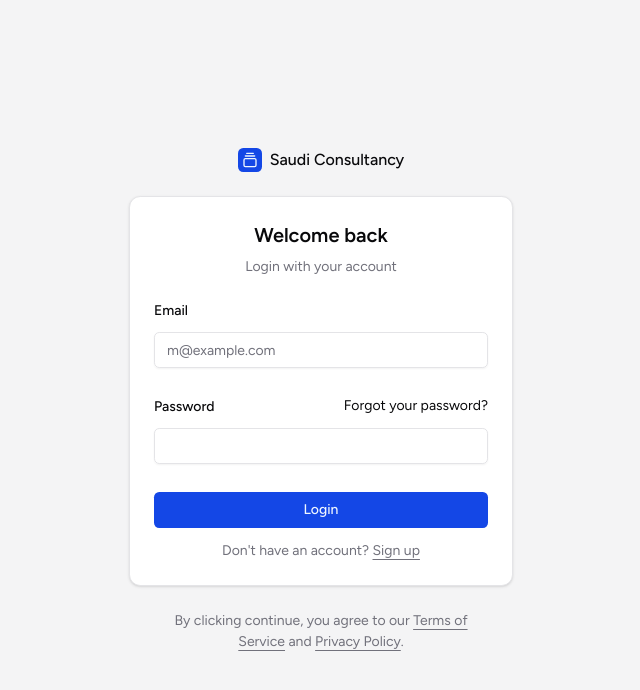
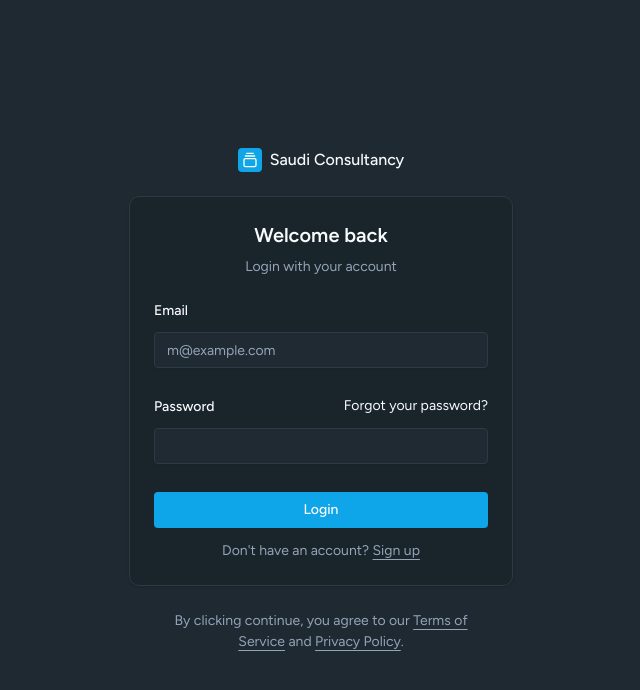
Before and after one commit to Fazifazz/saudi_consultancy_client, a Next.js app: page /login in a window 1280 px wide. Shown: the top 690 px of the page, without its empty margins (319-959 px from the left). Built offline with nearby package versions, Linux system fonts and the light colour scheme.

Commit message:
feat: add blue theme

```diff
--- a/app/globals.css
+++ b/app/globals.css
@@ -4,116 +4,127 @@
 
 @custom-variant dark (&:is(.dark *));
 
+:root {
+  --background: oklch(0.991 0.002 247.839);
+  --foreground: oklch(0.208 0.04 265.755);
+  --card: oklch(1 0 0);
+  --card-foreground: oklch(0.208 0.04 265.755);
+  --popover: oklch(1 0 0);
+  --popover-foreground: oklch(0.208 0.04 265.755);
+  --primary: oklch(0.588 0.139 241.966);
+  --primary-foreground: oklch(1 0.001 0);
+  --secondary: oklch(0.968 0.007 247.896);
+  --secondary-foreground: oklch(0.208 0.04 265.755);
+  --muted: oklch(0.984 0.003 247.858);
+  --muted-foreground: oklch(0.554 0.041 257.417);
+  --accent: oklch(0.951 0.025 236.824);
+  --accent-foreground: oklch(0.5 0.119 242.749);
+  --destructive: oklch(0.577 0.215 27.325);
+  --border: oklch(0.929 0.013 255.508);
+  --input: oklch(0.929 0.013 255.508);
+  --ring: oklch(0.588 0.139 241.966);
+  --chart-1: oklch(0.588 0.139 241.966);
+  --chart-2: oklch(0.696 0.149 162.48);
+  --chart-3: oklch(0.769 0.165 70.08);
+  --chart-4: oklch(0.541 0.247 293.009);
+  --chart-5: oklch(0.586 0.222 17.585);
+  --sidebar: oklch(0.984 0.003 247.858);
+  --sidebar-foreground: oklch(0.372 0.039 257.287);
+  --sidebar-primary: oklch(0.588 0.139 241.966);
+  --sidebar-primary-foreground: oklch(1 0.001 0);
+  --sidebar-accent: oklch(0.951 0.025 236.824);
+  --sidebar-accent-foreground: oklch(0.5 0.119 242.749);
+  --sidebar-border: oklch(0.929 0.013 255.508);
+  --sidebar-ring: oklch(0.588 0.139 241.966);
+  --font-sans: 'Inter', system-ui, -apple-system, sans-serif;
+  --font-serif: ui-serif, Georgia, Cambria, 'Times New Roman', Times, serif;
+  --font-mono:
+    ui-monospace, SFMono-Regular, Menlo, Monaco, Consolas, 'Liberation Mono', 'Courier New',
+    monospace;
+  --radius: 0.375rem;
+}
+
+.dark {
+  --background: oklch(0.199 0.016 236.022);
+  --foreground: oklch(0.984 0.003 247.858);
+  --card: oklch(0.254 0.019 239.043);
+  --card-foreground: oklch(0.984 0.003 247.858);
+  --popover: oklch(0.254 0.019 239.043);
+  --popover-foreground: oklch(0.984 0.003 247.858);
+  --primary: oklch(0.685 0.148 237.323);
+  --primary-foreground: oklch(1 0.001 0);
+  --secondary: oklch(0.341 0.025 241.531);
+  --secondary-foreground: oklch(0.984 0.003 247.858);
+  --muted: oklch(0.275 0.023 243.374);
+  --muted-foreground: oklch(0.711 0.035 256.788);
+  --accent: oklch(0.399 0.03 237.72);
+  --accent-foreground: oklch(1 0.001 0);
+  --destructive: oklch(0.637 0.208 25.331);
+  --border: oklch(0.341 0.025 241.531);
+  --input: oklch(0.341 0.025 241.531);
+  --ring: oklch(0.685 0.148 237.323);
+  --chart-1: oklch(0.685 0.148 237.323);
+  --chart-2: oklch(0.696 0.149 162.48);
+  --chart-3: oklch(0.769 0.165 70.08);
+  --chart-4: oklch(0.606 0.219 292.717);
+  --chart-5: oklch(0.645 0.215 16.439);
+  --sidebar: oklch(0.177 0.015 239.748);
+  --sidebar-foreground: oklch(0.968 0.007 247.896);
+  --sidebar-primary: oklch(0.685 0.148 237.323);
+  --sidebar-primary-foreground: oklch(1 0.001 0);
+  --sidebar-accent: oklch(0.275 0.023 243.374);
+  --sidebar-accent-foreground: oklch(1 0.001 0);
+  --sidebar-border: oklch(0.275 0.023 243.374);
+  --sidebar-ring: oklch(0.685 0.148 237.323);
+  --font-sans: 'Inter', system-ui, -apple-system, sans-serif;
+  --font-serif: ui-serif, Georgia, Cambria, 'Times New Roman', Times, serif;
+  --font-mono:
+    ui-monospace, SFMono-Regular, Menlo, Monaco, Consolas, 'Liberation Mono', 'Courier New',
+    monospace;
+  --radius: 0.375rem;
+}
+
 @theme inline {
   --color-background: var(--background);
   --color-foreground: var(--foreground);
+  --color-card: var(--card);
+  --color-card-foreground: var(--card-foreground);
+  --color-popover: var(--popover);
+  --color-popover-foreground: var(--popover-foreground);
+  --color-primary: var(--primary);
+  --color-primary-foreground: var(--primary-foreground);
+  --color-secondary: var(--secondary);
+  --color-secondary-foreground: var(--secondary-foreground);
+  --color-muted: var(--muted);
+  --color-muted-foreground: var(--muted-foreground);
+  --color-accent: var(--accent);
+  --color-accent-foreground: var(--accent-foreground);
+  --color-destructive: var(--destructive);
+  --color-border: var(--border);
+  --color-input: var(--input);
+  --color-ring: var(--ring);
+  --color-chart-1: var(--chart-1);
+  --color-chart-2: var(--chart-2);
+  --color-chart-3: var(--chart-3);
+  --color-chart-4: var(--chart-4);
+  --color-chart-5: var(--chart-5);
+  --color-sidebar: var(--sidebar);
+  --color-sidebar-foreground: var(--sidebar-foreground);
+  --color-sidebar-primary: var(--sidebar-primary);
+  --color-sidebar-primary-foreground: var(--sidebar-primary-foreground);
+  --color-sidebar-accent: var(--sidebar-accent);
+  --color-sidebar-accent-foreground: var(--sidebar-accent-foreground);
+  --color-sidebar-border: var(--sidebar-border);
+  --color-sidebar-ring: var(--sidebar-ring);
+
   --font-sans: var(--font-sans);
-  --font-mono: var(--font-geist-mono);
-  --color-sidebar-ring: var(--sidebar-ring);
-  --color-sidebar-border: var(--sidebar-border);
-  --color-sidebar-accent-foreground: var(--sidebar-accent-foreground);
-  --color-sidebar-accent: var(--sidebar-accent);
-  --color-sidebar-primary-foreground: var(--sidebar-primary-foreground);
-  --color-sidebar-primary: var(--sidebar-primary);
-  --color-sidebar-foreground: var(--sidebar-foreground);
-  --color-sidebar: var(--sidebar);
-  --color-chart-5: var(--chart-5);
-  --color-chart-4: var(--chart-4);
-  --color-chart-3: var(--chart-3);
-  --color-chart-2: var(--chart-2);
-  --color-chart-1: var(--chart-1);
-  --color-ring: var(--ring);
-  --color-input: var(--input);
-  --color-border: var(--border);
-  --color-destructive: var(--destructive);
-  --color-accent-foreground: var(--accent-foreground);
-  --color-accent: var(--accent);
-  --color-muted-foreground: var(--muted-foreground);
-  --color-muted: var(--muted);
-  --color-secondary-foreground: var(--secondary-foreground);
-  --color-secondary: var(--secondary);
-  --color-primary-foreground: var(--primary-foreground);
-  --color-primary: var(--primary);
-  --color-popover-foreground: var(--popover-foreground);
-  --color-popover: var(--popover);
-  --color-card-foreground: var(--card-foreground);
-  --color-card: var(--card);
+  --font-mono: var(--font-mono);
+  --font-serif: var(--font-serif);
+
   --radius-sm: calc(var(--radius) - 4px);
   --radius-md: calc(var(--radius) - 2px);
   --radius-lg: var(--radius);
   --radius-xl: calc(var(--radius) + 4px);
-  --radius-2xl: calc(var(--radius) + 8px);
-  --radius-3xl: calc(var(--radius) + 12px);
-  --radius-4xl: calc(var(--radius) + 16px);
-}
-
-:root {
-  --background: oklch(1 0 0);
-  --foreground: oklch(0.141 0.005 285.823);
-  --card: oklch(1 0 0);
-  --card-foreground: oklch(0.141 0.005 285.823);
-  --popover: oklch(1 0 0);
-  --popover-foreground: oklch(0.141 0.005 285.823);
-  --primary: oklch(0.488 0.243 264.376);
-  --primary-foreground: oklch(0.97 0.014 254.604);
-  --secondary: oklch(0.967 0.001 286.375);
-  --secondary-foreground: oklch(0.21 0.006 285.885);
-  --muted: oklch(0.967 0.001 286.375);
-  --muted-foreground: oklch(0.552 0.016 285.938);
-  --accent: oklch(0.967 0.001 286.375);
-  --accent-foreground: oklch(0.21 0.006 285.885);
-  --destructive: oklch(0.577 0.245 27.325);
-  --border: oklch(0.92 0.004 286.32);
-  --input: oklch(0.92 0.004 286.32);
-  --ring: oklch(0.705 0.015 286.067);
-  --chart-1: oklch(0.809 0.105 251.813);
-  --chart-2: oklch(0.623 0.214 259.815);
-  --chart-3: oklch(0.546 0.245 262.881);
-  --chart-4: oklch(0.488 0.243 264.376);
-  --chart-5: oklch(0.424 0.199 265.638);
-  --radius: 0.45rem;
-  --sidebar: oklch(0.985 0 0);
-  --sidebar-foreground: oklch(0.141 0.005 285.823);
-  --sidebar-primary: oklch(0.546 0.245 262.881);
-  --sidebar-primary-foreground: oklch(0.97 0.014 254.604);
-  --sidebar-accent: oklch(0.967 0.001 286.375);
-  --sidebar-accent-foreground: oklch(0.21 0.006 285.885);
-  --sidebar-border: oklch(0.92 0.004 286.32);
-  --sidebar-ring: oklch(0.705 0.015 286.067);
-}
-
-.dark {
-  --background: oklch(0.141 0.005 285.823);
-  --foreground: oklch(0.985 0 0);
-  --card: oklch(0.21 0.006 285.885);
-  --card-foreground: oklch(0.985 0 0);
-  --popover: oklch(0.21 0.006 285.885);
-  --popover-foreground: oklch(0.985 0 0);
-  --primary: oklch(0.42 0.18 266);
-  --primary-foreground: oklch(0.97 0.014 254.604);
-  --secondary: oklch(0.274 0.006 286.033);
-  --secondary-foreground: oklch(0.985 0 0);
-  --muted: oklch(0.274 0.006 286.033);
-  --muted-foreground: oklch(0.705 0.015 286.067);
-  --accent: oklch(0.274 0.006 286.033);
-  --accent-foreground: oklch(0.985 0 0);
-  --destructive: oklch(0.704 0.191 22.216);
-  --border: oklch(1 0 0 / 10%);
-  --input: oklch(1 0 0 / 15%);
-  --ring: oklch(0.552 0.016 285.938);
-  --chart-1: oklch(0.809 0.105 251.813);
-  --chart-2: oklch(0.623 0.214 259.815);
-  --chart-3: oklch(0.546 0.245 262.881);
-  --chart-4: oklch(0.488 0.243 264.376);
-  --chart-5: oklch(0.424 0.199 265.638);
-  --sidebar: oklch(0.21 0.006 285.885);
-  --sidebar-foreground: oklch(0.985 0 0);
-  --sidebar-primary: oklch(0.623 0.214 259.815);
-  --sidebar-primary-foreground: oklch(0.97 0.014 254.604);
-  --sidebar-accent: oklch(0.274 0.006 286.033);
-  --sidebar-accent-foreground: oklch(0.985 0 0);
-  --sidebar-border: oklch(1 0 0 / 10%);
-  --sidebar-ring: oklch(0.552 0.016 285.938);
 }
 
 @layer base {
--- a/app/layout.tsx
+++ b/app/layout.tsx
@@ -32,7 +32,7 @@
       <body className={`${geistSans.variable} ${geistMono.variable} antialiased`}>
         <ThemeProvider
           attribute="class"
-          defaultTheme="light"
+          defaultTheme="dark"
           enableSystem={false}
           disableTransitionOnChange
         >
```
